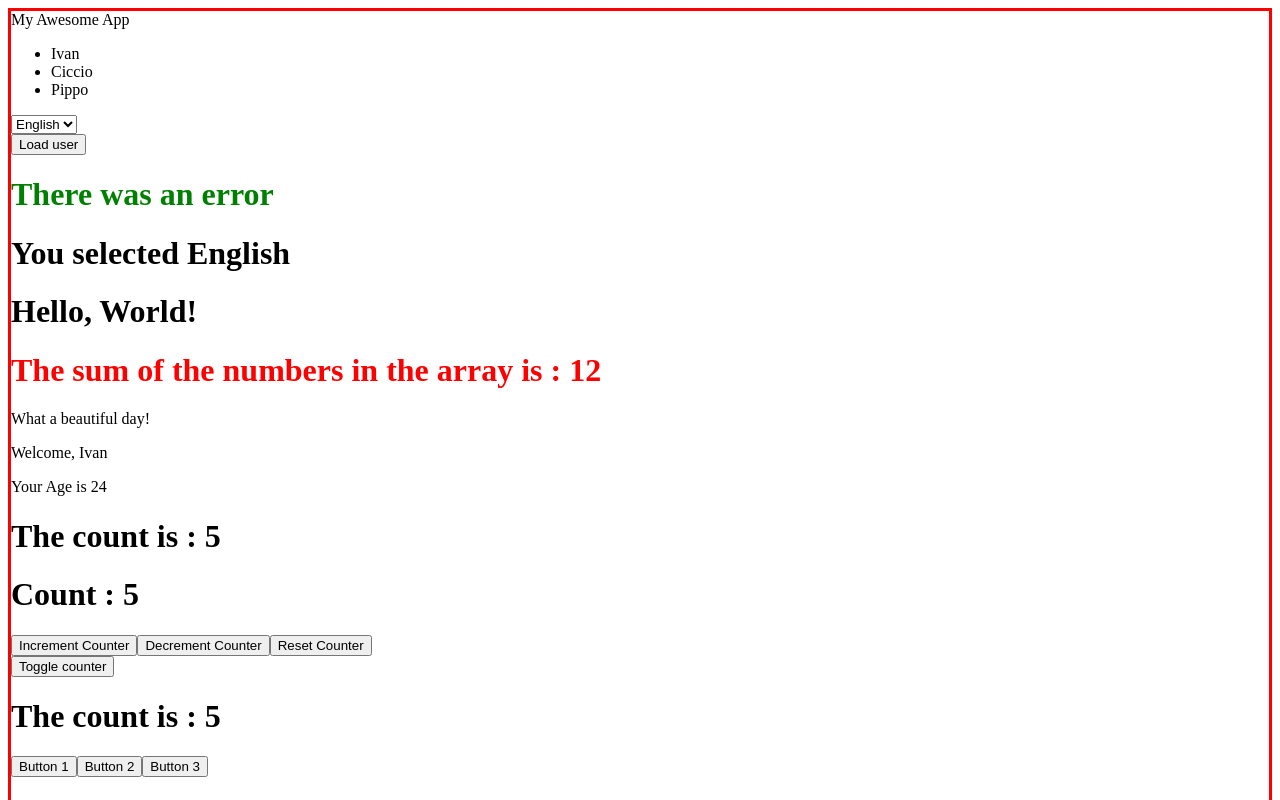
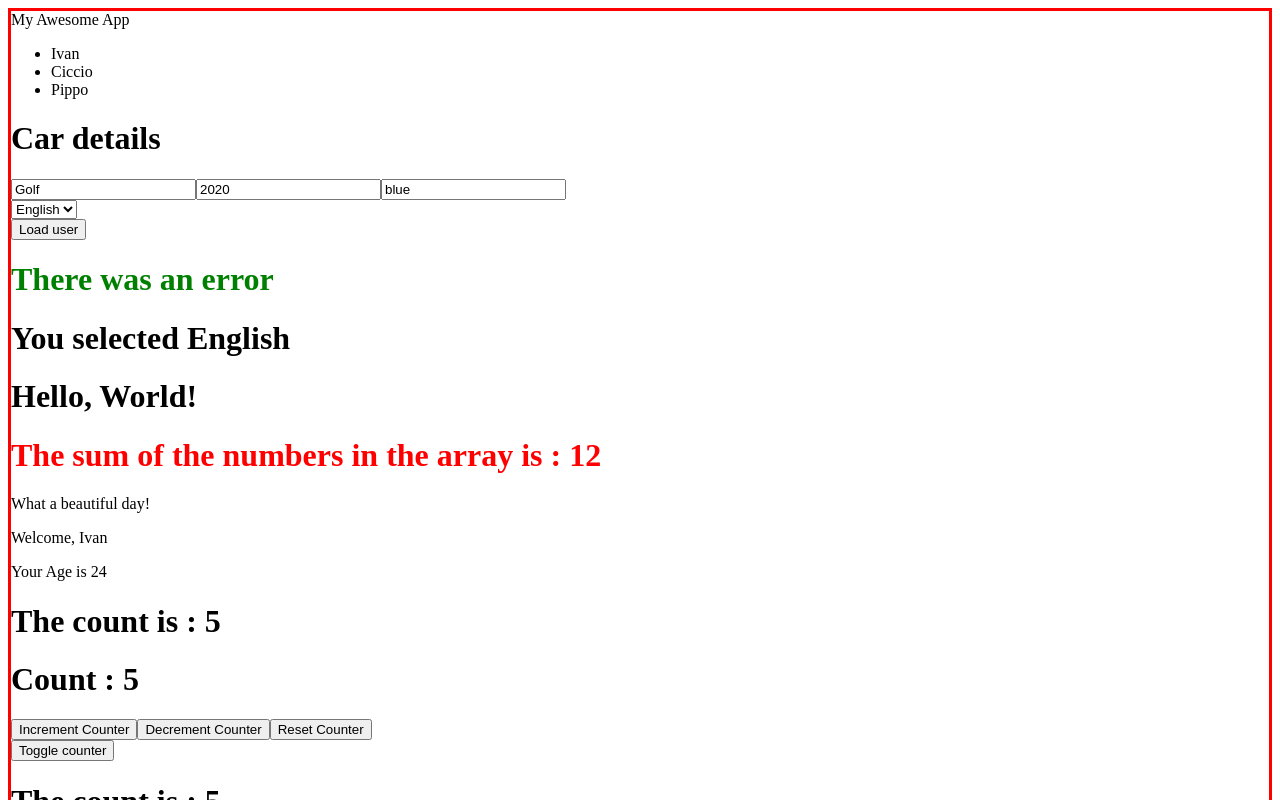
Before and after one commit to Ivanfras98/react-exercises, a React (Create React App) app: page / in a window 1280 px wide. Shown: the top 800 px of the page. Built offline with nearby package versions, Linux system fonts and the light colour scheme; no server answers.

Commit message:
es-useRef-02-done

```diff
--- a/src/App.js
+++ b/src/App.js
@@ -1,4 +1,5 @@
 import React from "react";
+import { CarDetails } from "./CarDetails";
 import { ClickCounter } from "./ClickCounter";
 import { ClickTracker } from "./ClickTracker";
 import { Container } from "./Container";
@@ -49,6 +50,7 @@ export class App extends React.Component {
       <Container title="My Awesome App">
         {/* <Inputs /> */}
         <FilteredList />
+        <CarDetails />
         <div>
           <select
             value={this.state.language}
--- /dev/null
+++ b/src/CarDetails.js
@@ -0,0 +1,34 @@
+import React, { useEffect, useRef, useState } from "react";
+
+export function CarDetails({
+  initialData = { model: "Golf", year: "2020", color: "blue" },
+}) {
+  const inputRef = useRef();
+  const [inputChange, setStatus] = useState(false);
+
+  useEffect(() => {
+    inputRef.current.elements.model.value = initialData.model;
+    inputRef.current.elements.year.value = initialData.year;
+    inputRef.current.elements.color.value = initialData.color;
+  }, [initialData]);
+
+  useEffect(() => {
+    if (inputChange === true) {
+      inputRef.current.elements.model.value = "";
+      inputRef.current.elements.year.value = "";
+      inputRef.current.elements.color.value = "";
+    } else return;
+  }, [inputChange]);
+
+  function handleInputChange() {
+    setStatus(true);
+  }
+  return (
+    <form ref={inputRef} onChange={handleInputChange}>
+      <h1>Car details</h1>
+      <input name="model" />
+      <input name="year" />
+      <input name="color" />
+    </form>
+  );
+}
```
